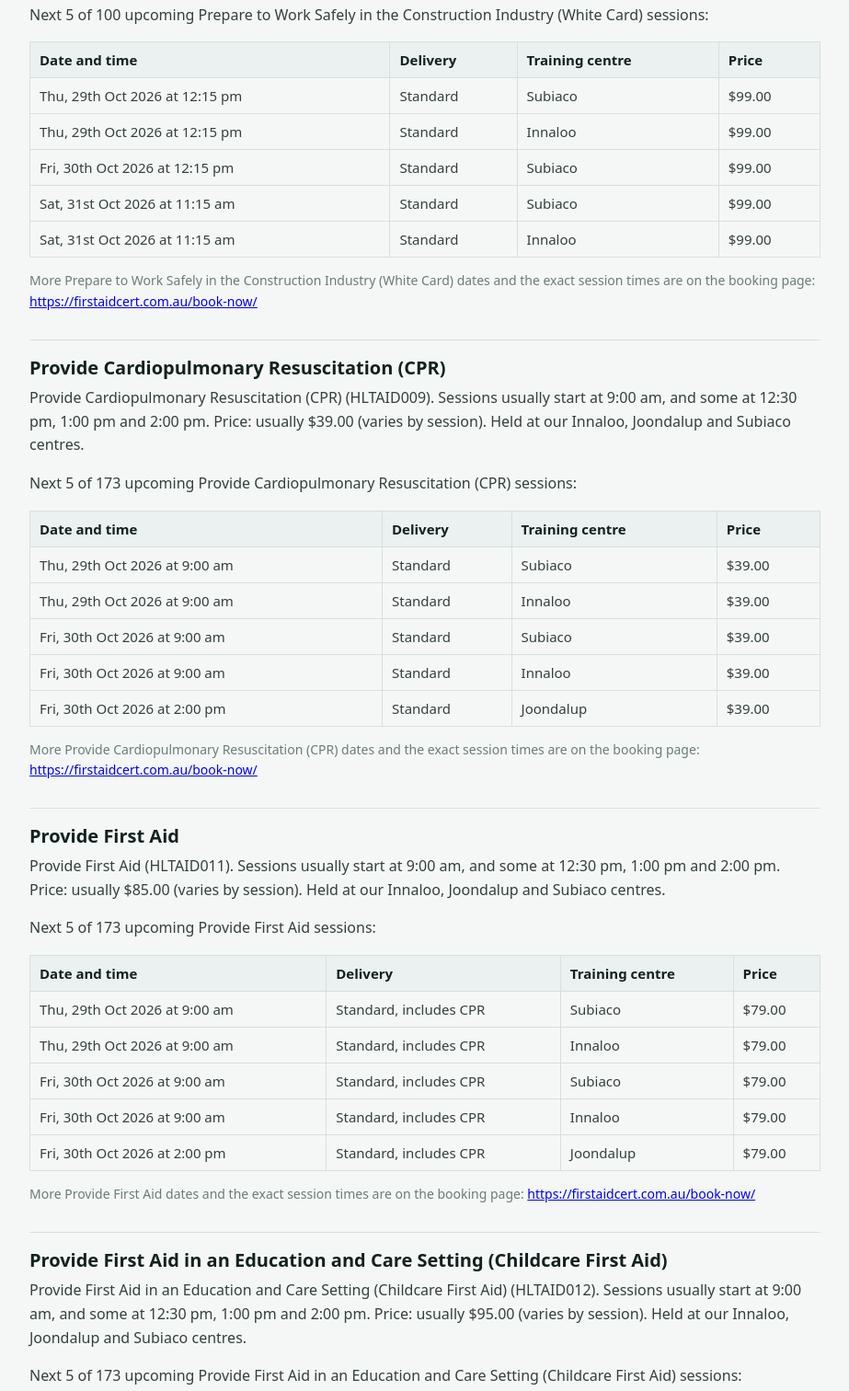
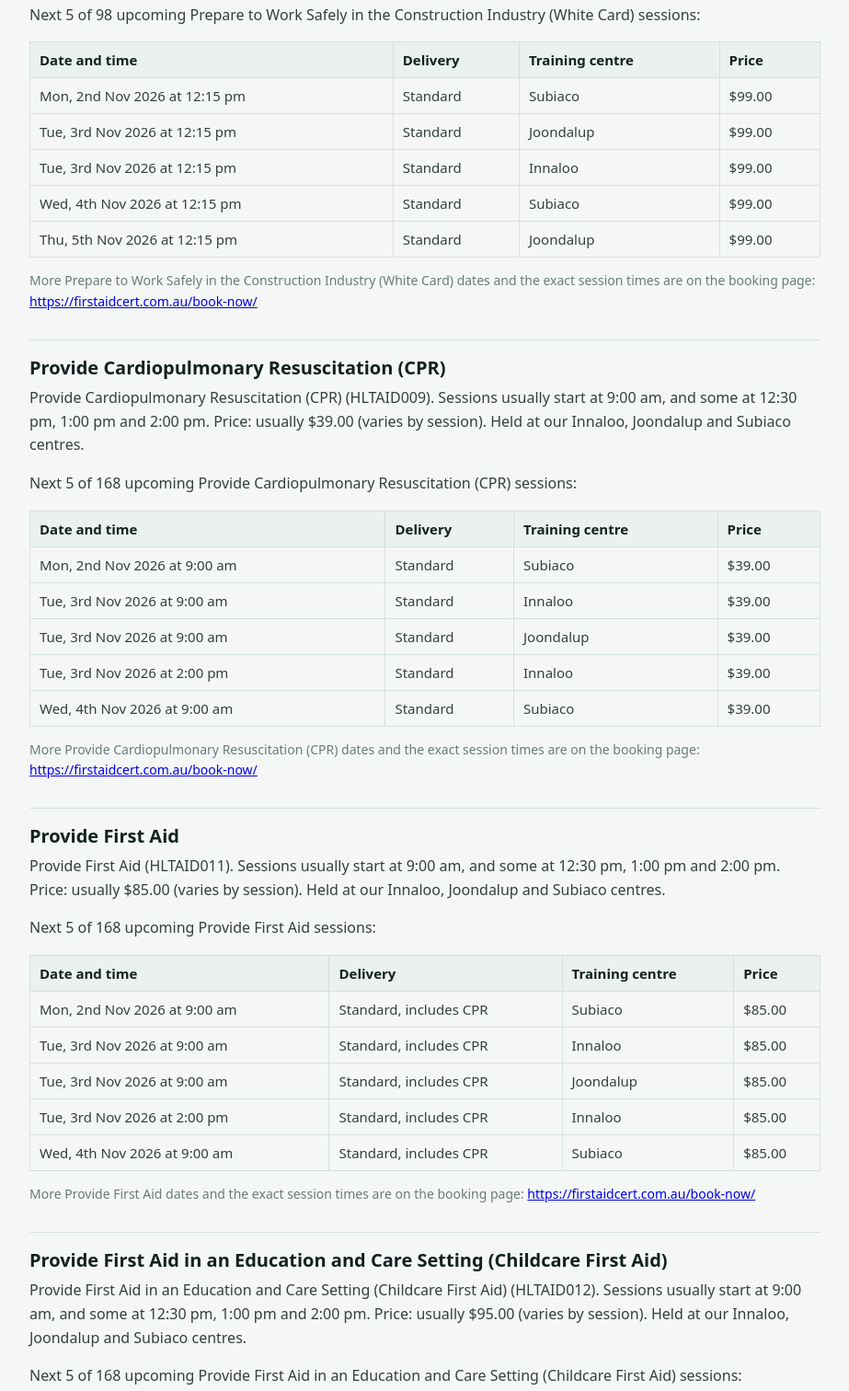
Before and after one commit to ThirdVision-Allan/firstaidcert-course-dates, a plain HTML site: page index.html in a window 1280 px wide. Shown: the part 376-1888 px from the top of the page at 92% size, without its empty margins (178-1101 px from the left). Drawn offline with Linux system fonts and the light colour scheme.

Commit message:
Refresh course dates

```diff
--- a/index.html
+++ b/index.html
@@ -11,94 +11,94 @@
 <body>
 <main>
 <h1>First Aid Certified course dates and times</h1>
-<p class="meta">Training centres in Subiaco, Innaloo and Joondalup, Perth WA. Updated 29 October 2026.</p>
+<p class="meta">Training centres in Subiaco, Innaloo and Joondalup, Perth WA. Updated 02 November 2026.</p>
 <p>We run courses most days of the week. Below is the usual start time, price and the next few dates for each course. The booking page has the full schedule and the exact time for every session: <a href="https://firstaidcert.com.au/book-now/">https://firstaidcert.com.au/book-now/</a>.</p>
 <h2>Prepare to Work Safely in the Construction Industry (White Card)</h2>
 <p class="lead">Prepare to Work Safely in the Construction Industry (White Card) (CPCWHS1001). Start times vary by session: 8:15 am, 9:00 am, 11:15 am, 12:00 pm, 12:15 pm, 12:30 pm, 1:00 pm, 1:15 pm, 1:30 pm, 2:30 pm, 4:15 pm, 5:15 pm and 6:15 pm. Price: $99.00. Held at our Innaloo, Joondalup and Subiaco centres.</p>
-<p>Next 5 of 100 upcoming Prepare to Work Safely in the Construction Industry (White Card) sessions:</p>
+<p>Next 5 of 98 upcoming Prepare to Work Safely in the Construction Industry (White Card) sessions:</p>
 <table><thead><tr><th>Date and time</th><th>Delivery</th><th>Training centre</th><th>Price</th></tr></thead><tbody>
-<tr><td>Thu, 29th Oct 2026 at 12:15 pm</td><td>Standard</td><td>Subiaco</td><td>$99.00</td></tr>
-<tr><td>Thu, 29th Oct 2026 at 12:15 pm</td><td>Standard</td><td>Innaloo</td><td>$99.00</td></tr>
-<tr><td>Fri, 30th Oct 2026 at 12:15 pm</td><td>Standard</td><td>Subiaco</td><td>$99.00</td></tr>
-<tr><td>Sat, 31st Oct 2026 at 11:15 am</td><td>Standard</td><td>Subiaco</td><td>$99.00</td></tr>
-<tr><td>Sat, 31st Oct 2026 at 11:15 am</td><td>Standard</td><td>Innaloo</td><td>$99.00</td></tr>
+<tr><td>Mon, 2nd Nov 2026 at 12:15 pm</td><td>Standard</td><td>Subiaco</td><td>$99.00</td></tr>
+<tr><td>Tue, 3rd Nov 2026 at 12:15 pm</td><td>Standard</td><td>Joondalup</td><td>$99.00</td></tr>
+<tr><td>Tue, 3rd Nov 2026 at 12:15 pm</td><td>Standard</td><td>Innaloo</td><td>$99.00</td></tr>
+<tr><td>Wed, 4th Nov 2026 at 12:15 pm</td><td>Standard</td><td>Subiaco</td><td>$99.00</td></tr>
+<tr><td>Thu, 5th Nov 2026 at 12:15 pm</td><td>Standard</td><td>Joondalup</td><td>$99.00</td></tr>
 </tbody></table>
 <p class="meta">More Prepare to Work Safely in the Construction Industry (White Card) dates and the exact session times are on the booking page: <a href="https://firstaidcert.com.au/book-now/">https://firstaidcert.com.au/book-now/</a></p>
 <h2>Provide Cardiopulmonary Resuscitation (CPR)</h2>
 <p class="lead">Provide Cardiopulmonary Resuscitation (CPR) (HLTAID009). Sessions usually start at 9:00 am, and some at 12:30 pm, 1:00 pm and 2:00 pm. Price: usually $39.00 (varies by session). Held at our Innaloo, Joondalup and Subiaco centres.</p>
-<p>Next 5 of 173 upcoming Provide Cardiopulmonary Resuscitation (CPR) sessions:</p>
+<p>Next 5 of 168 upcoming Provide Cardiopulmonary Resuscitation (CPR) sessions:</p>
 <table><thead><tr><th>Date and time</th><th>Delivery</th><th>Training centre</th><th>Price</th></tr></thead><tbody>
-<tr><td>Thu, 29th Oct 2026 at 9:00 am</td><td>Standard</td><td>Subiaco</td><td>$39.00</td></tr>
-<tr><td>Thu, 29th Oct 2026 at 9:00 am</td><td>Standard</td><td>Innaloo</td><td>$39.00</td></tr>
-<tr><td>Fri, 30th Oct 2026 at 9:00 am</td><td>Standard</td><td>Subiaco</td><td>$39.00</td></tr>
-<tr><td>Fri, 30th Oct 2026 at 9:00 am</td><td>Standard</td><td>Innaloo</td><td>$39.00</td></tr>
-<tr><td>Fri, 30th Oct 2026 at 2:00 pm</td><td>Standard</td><td>Joondalup</td><td>$39.00</td></tr>
+<tr><td>Mon, 2nd Nov 2026 at 9:00 am</td><td>Standard</td><td>Subiaco</td><td>$39.00</td></tr>
+<tr><td>Tue, 3rd Nov 2026 at 9:00 am</td><td>Standard</td><td>Innaloo</td><td>$39.00</td></tr>
+<tr><td>Tue, 3rd Nov 2026 at 9:00 am</td><td>Standard</td><td>Joondalup</td><td>$39.00</td></tr>
+<tr><td>Tue, 3rd Nov 2026 at 2:00 pm</td><td>Standard</td><td>Innaloo</td><td>$39.00</td></tr>
+<tr><td>Wed, 4th Nov 2026 at 9:00 am</td><td>Standard</td><td>Subiaco</td><td>$39.00</td></tr>
 </tbody></table>
 <p class="meta">More Provide Cardiopulmonary Resuscitation (CPR) dates and the exact session times are on the booking page: <a href="https://firstaidcert.com.au/book-now/">https://firstaidcert.com.au/book-now/</a></p>
 <h2>Provide First Aid</h2>
 <p class="lead">Provide First Aid (HLTAID011). Sessions usually start at 9:00 am, and some at 12:30 pm, 1:00 pm and 2:00 pm. Price: usually $85.00 (varies by session). Held at our Innaloo, Joondalup and Subiaco centres.</p>
-<p>Next 5 of 173 upcoming Provide First Aid sessions:</p>
+<p>Next 5 of 168 upcoming Provide First Aid sessions:</p>
 <table><thead><tr><th>Date and time</th><th>Delivery</th><th>Training centre</th><th>Price</th></tr></thead><tbody>
-<tr><td>Thu, 29th Oct 2026 at 9:00 am</td><td>Standard, includes CPR</td><td>Subiaco</td><td>$79.00</td></tr>
-<tr><td>Thu, 29th Oct 2026 at 9:00 am</td><td>Standard, includes CPR</td><td>Innaloo</td><td>$79.00</td></tr>
-<tr><td>Fri, 30th Oct 2026 at 9:00 am</td><td>Standard, includes CPR</td><td>Subiaco</td><td>$79.00</td></tr>
-<tr><td>Fri, 30th Oct 2026 at 9:00 am</td><td>Standard, includes CPR</td><td>Innaloo</td><td>$79.00</td></tr>
-<tr><td>Fri, 30th Oct 2026 at 2:00 pm</td><td>Standard, includes CPR</td><td>Joondalup</td><td>$79.00</td></tr>
+<tr><td>Mon, 2nd Nov 2026 at 9:00 am</td><td>Standard, includes CPR</td><td>Subiaco</td><td>$85.00</td></tr>
+<tr><td>Tue, 3rd Nov 2026 at 9:00 am</td><td>Standard, includes CPR</td><td>Innaloo</td><td>$85.00</td></tr>
+<tr><td>Tue, 3rd Nov 2026 at 9:00 am</td><td>Standard, includes CPR</td><td>Joondalup</td><td>$85.00</td></tr>
+<tr><td>Tue, 3rd Nov 2026 at 2:00 pm</td><td>Standard, includes CPR</td><td>Innaloo</td><td>$85.00</td></tr>
+<tr><td>Wed, 4th Nov 2026 at 9:00 am</td><td>Standard, includes CPR</td><td>Subiaco</td><td>$85.00</td></tr>
 </tbody></table>
 <p class="meta">More Provide First Aid dates and the exact session times are on the booking page: <a href="https://firstaidcert.com.au/book-now/">https://firstaidcert.com.au/book-now/</a></p>
 <h2>Provide First Aid in an Education and Care Setting (Childcare First Aid)</h2>
 <p class="lead">Provide First Aid in an Education and Care Setting (Childcare First Aid) (HLTAID012). Sessions usually start at 9:00 am, and some at 12:30 pm, 1:00 pm and 2:00 pm. Price: usually $95.00 (varies by session). Held at our Innaloo, Joondalup and Subiaco centres.</p>
-<p>Next 5 of 173 upcoming Provide First Aid in an Education and Care Setting (Childcare First Aid) sessions:</p>
+<p>Next 5 of 168 upcoming Provide First Aid in an Education and Care Setting (Childcare First Aid) sessions:</p>
 <table><thead><tr><th>Date and time</th><th>Delivery</th><th>Training centre</th><th>Price</th></tr></thead><tbody>
-<tr><td>Thu, 29th Oct 2026 at 9:00 am</td><td>Standard</td><td>Subiaco</td><td>$95.00</td></tr>
-<tr><td>Thu, 29th Oct 2026 at 9:00 am</td><td>Standard</td><td>Innaloo</td><td>$95.00</td></tr>
-<tr><td>Fri, 30th Oct 2026 at 9:00 am</td><td>Standard</td><td>Subiaco</td><td>$95.00</td></tr>
-<tr><td>Fri, 30th Oct 2026 at 9:00 am</td><td>Standard</td><td>Innaloo</td><td>$95.00</td></tr>
-<tr><td>Fri, 30th Oct 2026 at 2:00 pm</td><td>Standard</td><td>Joondalup</td><td>$95.00</td></tr>
+<tr><td>Mon, 2nd Nov 2026 at 9:00 am</td><td>Standard</td><td>Subiaco</td><td>$95.00</td></tr>
+<tr><td>Tue, 3rd Nov 2026 at 9:00 am</td><td>Standard</td><td>Innaloo</td><td>$95.00</td></tr>
+<tr><td>Tue, 3rd Nov 2026 at 9:00 am</td><td>Standard</td><td>Joondalup</td><td>$95.00</td></tr>
+<tr><td>Tue, 3rd Nov 2026 at 2:00 pm</td><td>Standard</td><td>Innaloo</td><td>$95.00</td></tr>
+<tr><td>Wed, 4th Nov 2026 at 9:00 am</td><td>Standard</td><td>Subiaco</td><td>$95.00</td></tr>
 </tbody></table>
 <p class="meta">More Provide First Aid in an Education and Care Setting (Childcare First Aid) dates and the exact session times are on the booking page: <a href="https://firstaidcert.com.au/book-now/">https://firstaidcert.com.au/book-now/</a></p>
 <h2>Assist Clients with Medication</h2>
 <p class="lead">Assist Clients with Medication (HLTHPS006). Start times vary by session: 9:00 am, 1:00 pm and 2:00 pm. Price: usually $199.00 (varies by session). Held at our Innaloo and Subiaco centres.</p>
-<p>Next 5 of 20 upcoming Assist Clients with Medication sessions:</p>
+<p>Next 5 of 21 upcoming Assist Clients with Medication sessions:</p>
 <table><thead><tr><th>Date and time</th><th>Delivery</th><th>Training centre</th><th>Price</th></tr></thead><tbody>
-<tr><td>Sun, 1st Nov 2026 at 9:00 am</td><td>Standard</td><td>Innaloo</td><td>$199.00</td></tr>
 <tr><td>Thu, 5th Nov 2026 at 1:00 pm</td><td>Standard</td><td>Subiaco</td><td>$199.00</td></tr>
 <tr><td>Sun, 8th Nov 2026 at 9:00 am</td><td>Standard</td><td>Innaloo</td><td>$199.00</td></tr>
 <tr><td>Fri, 13th Nov 2026 at 1:00 pm</td><td>Standard</td><td>Subiaco</td><td>$199.00</td></tr>
 <tr><td>Sun, 15th Nov 2026 at 9:00 am</td><td>Standard</td><td>Innaloo</td><td>$199.00</td></tr>
+<tr><td>Wed, 18th Nov 2026 at 1:00 pm</td><td>Standard</td><td>Subiaco</td><td>$199.00</td></tr>
 </tbody></table>
 <p class="meta">More Assist Clients with Medication dates and the exact session times are on the booking page: <a href="https://firstaidcert.com.au/book-now/">https://firstaidcert.com.au/book-now/</a></p>
 <h2>Conduct Manual Tasks Safely (Manual Handling, Care Environment)</h2>
 <p class="lead">Conduct Manual Tasks Safely (Manual Handling, Care Environment) (HLTWHS005). Start times vary by session: 8:00 am, 11:15 am, 12:00 pm, 2:45 pm, 4:15 pm and 5:00 pm. Price: $99.00. Held at our Innaloo, Joondalup and Subiaco centres.</p>
 <p>Next 5 of 149 upcoming Conduct Manual Tasks Safely (Manual Handling, Care Environment) sessions:</p>
 <table><thead><tr><th>Date and time</th><th>Delivery</th><th>Training centre</th><th>Price</th></tr></thead><tbody>
-<tr><td>Thu, 29th Oct 2026 at 11:15 am</td><td>Standard</td><td>Subiaco</td><td>$99.00</td></tr>
-<tr><td>Thu, 29th Oct 2026 at 11:15 am</td><td>Standard</td><td>Innaloo</td><td>$99.00</td></tr>
-<tr><td>Fri, 30th Oct 2026 at 11:15 am</td><td>Standard</td><td>Subiaco</td><td>$99.00</td></tr>
-<tr><td>Fri, 30th Oct 2026 at 11:15 am</td><td>Standard</td><td>Innaloo</td><td>$99.00</td></tr>
-<tr><td>Fri, 30th Oct 2026 at 4:15 pm</td><td>Standard</td><td>Joondalup</td><td>$99.00</td></tr>
+<tr><td>Mon, 2nd Nov 2026 at 11:15 am</td><td>Standard</td><td>Subiaco</td><td>$99.00</td></tr>
+<tr><td>Tue, 3rd Nov 2026 at 11:15 am</td><td>Standard</td><td>Joondalup</td><td>$99.00</td></tr>
+<tr><td>Tue, 3rd Nov 2026 at 11:15 am</td><td>Standard</td><td>Innaloo</td><td>$99.00</td></tr>
+<tr><td>Tue, 3rd Nov 2026 at 4:15 pm</td><td>Standard</td><td>Innaloo</td><td>$99.00</td></tr>
+<tr><td>Wed, 4th Nov 2026 at 11:15 am</td><td>Standard</td><td>Subiaco</td><td>$99.00</td></tr>
 </tbody></table>
 <p class="meta">More Conduct Manual Tasks Safely (Manual Handling, Care Environment) dates and the exact session times are on the booking page: <a href="https://firstaidcert.com.au/book-now/">https://firstaidcert.com.au/book-now/</a></p>
 <h2>Perform Rescue from a Live Low Voltage Panel + CPR (LVR and CPR)</h2>
 <p class="lead">Perform Rescue from a Live Low Voltage Panel + CPR (LVR and CPR) (UETDRMP018 + HLTAID009). Sessions start at 8:15 am. Price: $130.00. Held at our Innaloo, Joondalup and Subiaco centres.</p>
-<p>Next 5 of 52 upcoming Perform Rescue from a Live Low Voltage Panel + CPR (LVR and CPR) sessions:</p>
+<p>Next 5 of 56 upcoming Perform Rescue from a Live Low Voltage Panel + CPR (LVR and CPR) sessions:</p>
 <table><thead><tr><th>Date and time</th><th>Delivery</th><th>Training centre</th><th>Price</th></tr></thead><tbody>
-<tr><td>Thu, 29th Oct 2026 at 8:15 am</td><td>Standard</td><td>Innaloo</td><td>$130.00</td></tr>
-<tr><td>Sat, 31st Oct 2026 at 8:15 am</td><td>Standard</td><td>Innaloo</td><td>$130.00</td></tr>
 <tr><td>Mon, 2nd Nov 2026 at 8:15 am</td><td>Standard</td><td>Subiaco</td><td>$130.00</td></tr>
 <tr><td>Tue, 3rd Nov 2026 at 8:15 am</td><td>Standard</td><td>Joondalup</td><td>$130.00</td></tr>
 <tr><td>Thu, 5th Nov 2026 at 8:15 am</td><td>Standard</td><td>Innaloo</td><td>$130.00</td></tr>
+<tr><td>Sat, 7th Nov 2026 at 8:15 am</td><td>Standard</td><td>Innaloo</td><td>$130.00</td></tr>
+<tr><td>Mon, 9th Nov 2026 at 8:15 am</td><td>Standard</td><td>Subiaco</td><td>$130.00</td></tr>
 </tbody></table>
 <p class="meta">More Perform Rescue from a Live Low Voltage Panel + CPR (LVR and CPR) dates and the exact session times are on the booking page: <a href="https://firstaidcert.com.au/book-now/">https://firstaidcert.com.au/book-now/</a></p>
 <h2>Low Voltage Rescue + Provide First Aid</h2>
 <p class="lead">Low Voltage Rescue + Provide First Aid (UETDRMP018 + HLTAID011). Sessions start at 8:15 am. Price: $230.00. Held at our Innaloo, Joondalup and Subiaco centres.</p>
-<p>Next 5 of 52 upcoming Low Voltage Rescue + Provide First Aid sessions:</p>
+<p>Next 5 of 56 upcoming Low Voltage Rescue + Provide First Aid sessions:</p>
 <table><thead><tr><th>Date and time</th><th>Delivery</th><th>Training centre</th><th>Price</th></tr></thead><tbody>
-<tr><td>Thu, 29th Oct 2026 at 8:15 am</td><td>Standard</td><td>Innaloo</td><td>$230.00</td></tr>
-<tr><td>Sat, 31st Oct 2026 at 8:15 am</td><td>Standard</td><td>Innaloo</td><td>$230.00</td></tr>
 <tr><td>Mon, 2nd Nov 2026 at 8:15 am</td><td>Standard</td><td>Subiaco</td><td>$230.00</td></tr>
 <tr><td>Tue, 3rd Nov 2026 at 8:15 am</td><td>Standard</td><td>Joondalup</td><td>$230.00</td></tr>
 <tr><td>Thu, 5th Nov 2026 at 8:15 am</td><td>Standard</td><td>Innaloo</td><td>$230.00</td></tr>
+<tr><td>Sat, 7th Nov 2026 at 8:15 am</td><td>Standard</td><td>Innaloo</td><td>$230.00</td></tr>
+<tr><td>Mon, 9th Nov 2026 at 8:15 am</td><td>Standard</td><td>Subiaco</td><td>$230.00</td></tr>
 </tbody></table>
 <p class="meta">More Low Voltage Rescue + Provide First Aid dates and the exact session times are on the booking page: <a href="https://firstaidcert.com.au/book-now/">https://firstaidcert.com.au/book-now/</a></p>
 <h2>Identify and Report Children and Young People at Risk</h2>
```
